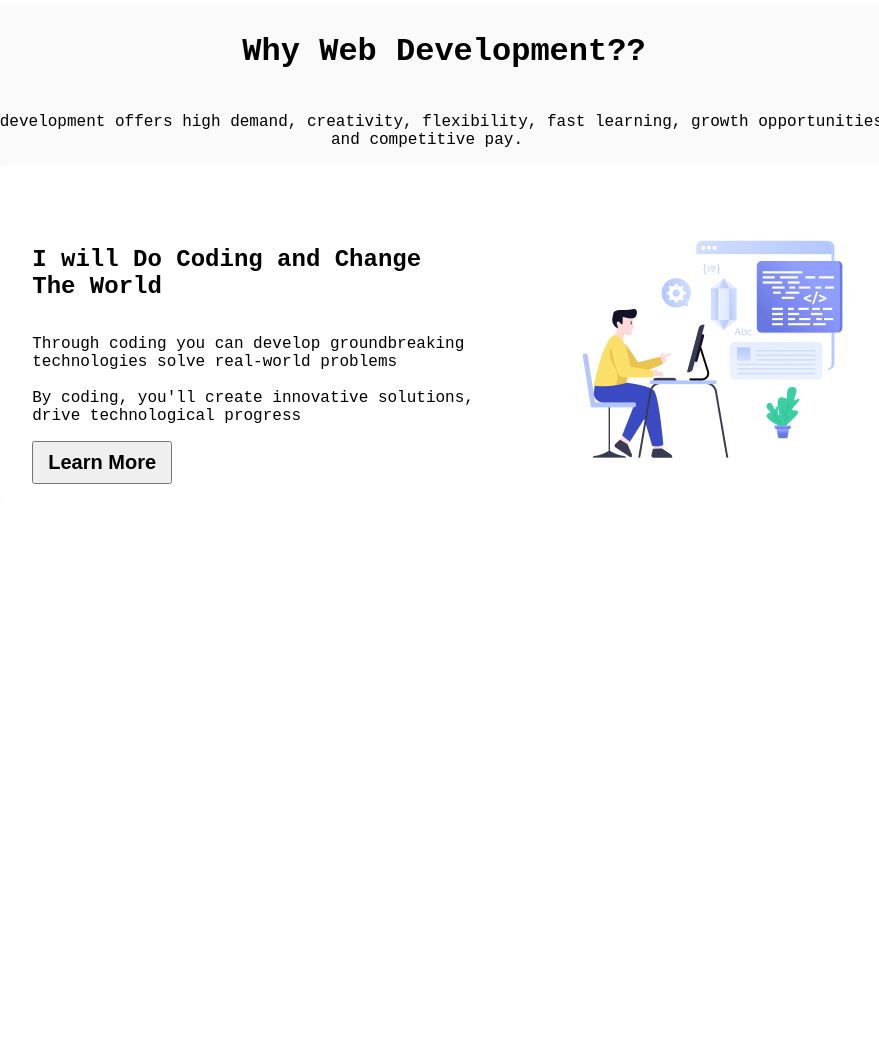
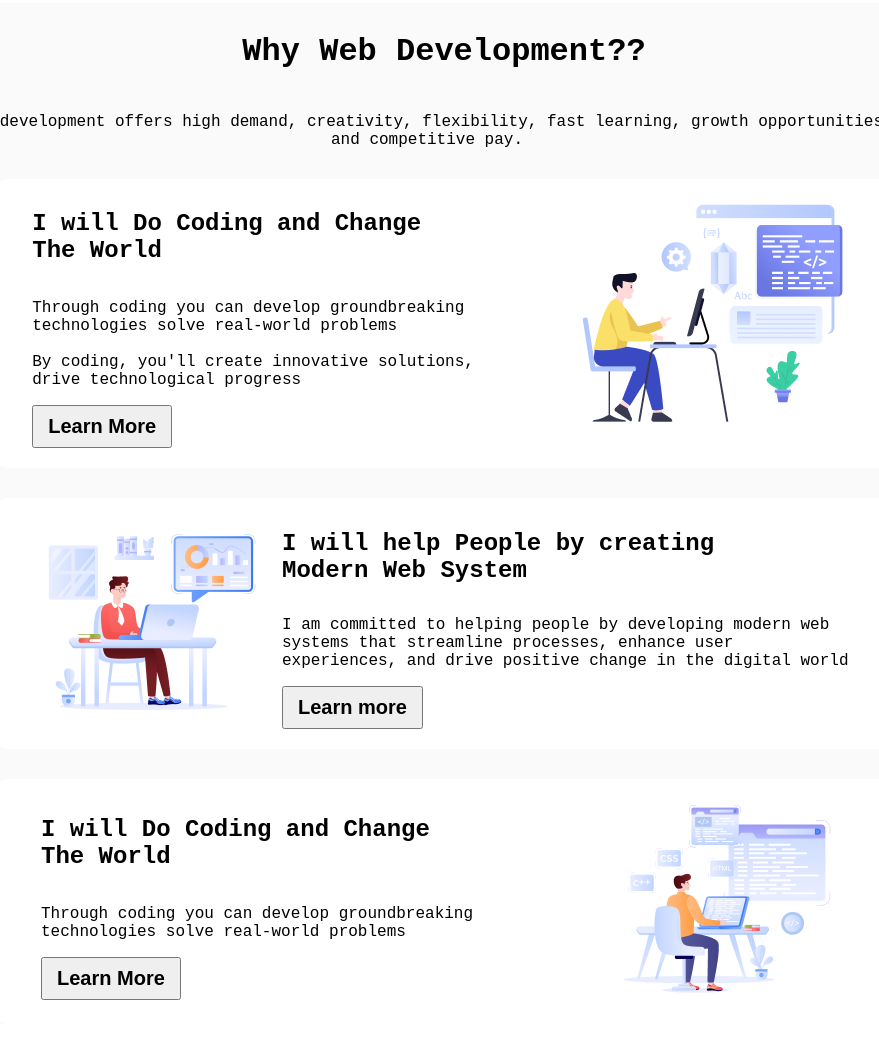
Before and after one commit to Sultan-mahmud-shanto/Assignment-01, a plain HTML site: page index.html in a window 1280 px wide. Shown: the part 736-1775 px from the top of the page, without its empty margins (196-1075 px from the left). Before the commit the page ends 1278 px from the top, so only its background shows below. Drawn offline with Linux system fonts and the light colour scheme; a web font is replaced by a local one.

Commit message:
web complete

```diff
--- a/index.html
+++ b/index.html
@@ -57,6 +57,37 @@
 
 
             </div>
+            <div  class="title-contain-2">
+              <div>
+                <img src="assets/Group 3.png" alt="">
+              </div>
+              <div>
+                <h4 class="heading-3">I will help People by creating Modern Web System</h4>
+                <p >I am committed to helping people by developing modern web systems that streamline processes, enhance user experiences, and drive positive change in the digital world</p>
+                <div class="button-2">
+                    <button class="btn-2">Learn more</button>
+                </div>
+              </div>
+            </div>
+
+
+
+            <div>
+                <div class="title-contain">
+                    <div>
+
+                        <h4 class="heading-2">I will Do Coding and Change The World</h4>
+                        <p class="discrib-2">Through coding you can develop groundbreaking technologies solve real-world
+                            problems </p>
+                        <div class="button-2">
+                            <button class="btn-2">Learn More</button>
+                        </div>
+                    </div>
+                    <div class="img-2">
+                        <img src="assets/Group 4.png" alt="">
+                    </div>
+                </div>
+            </div>
 
         </section>
     </main>
--- a/styles/assignment-01.css
+++ b/styles/assignment-01.css
@@ -35,6 +35,10 @@
   font-size: 24px;
   width: 390px;
 }
+.heading-3{
+   font-size: 24px;
+   width: 490px;
+}
 
 .discrib-2{
   font-size: 16px;
@@ -57,18 +61,31 @@
   font-weight: 600;
 
 }
-.clr{
-    background-color: #FFFFFF;
-}
+
 .title-contain{
   display: flex;
   justify-content: space-around;
   align-items: center;
-  padding-top: 50px;
+  /* padding-top: 50px; */
   background-color: #FFFFFF;
   margin-left: 40px;
   margin-right: 40px;
+  margin-top: 30px;
   border-radius: 16px;
+}
+.title-contain-2{
+    display: flex;
+    justify-content: space-between;
+    align-items: center;
+    /* padding-top: 50px; */
+    padding-left: 40px;
+    padding-right: 40px;
+    background-color: #FFFFFF;
+    margin-left: 40px;
+    margin-right: 40px;
+    border-radius: 16px;
+    margin-top: 30px;
+    gap: 10px;
 }
 .caption{
     font-size: 48px;
```
